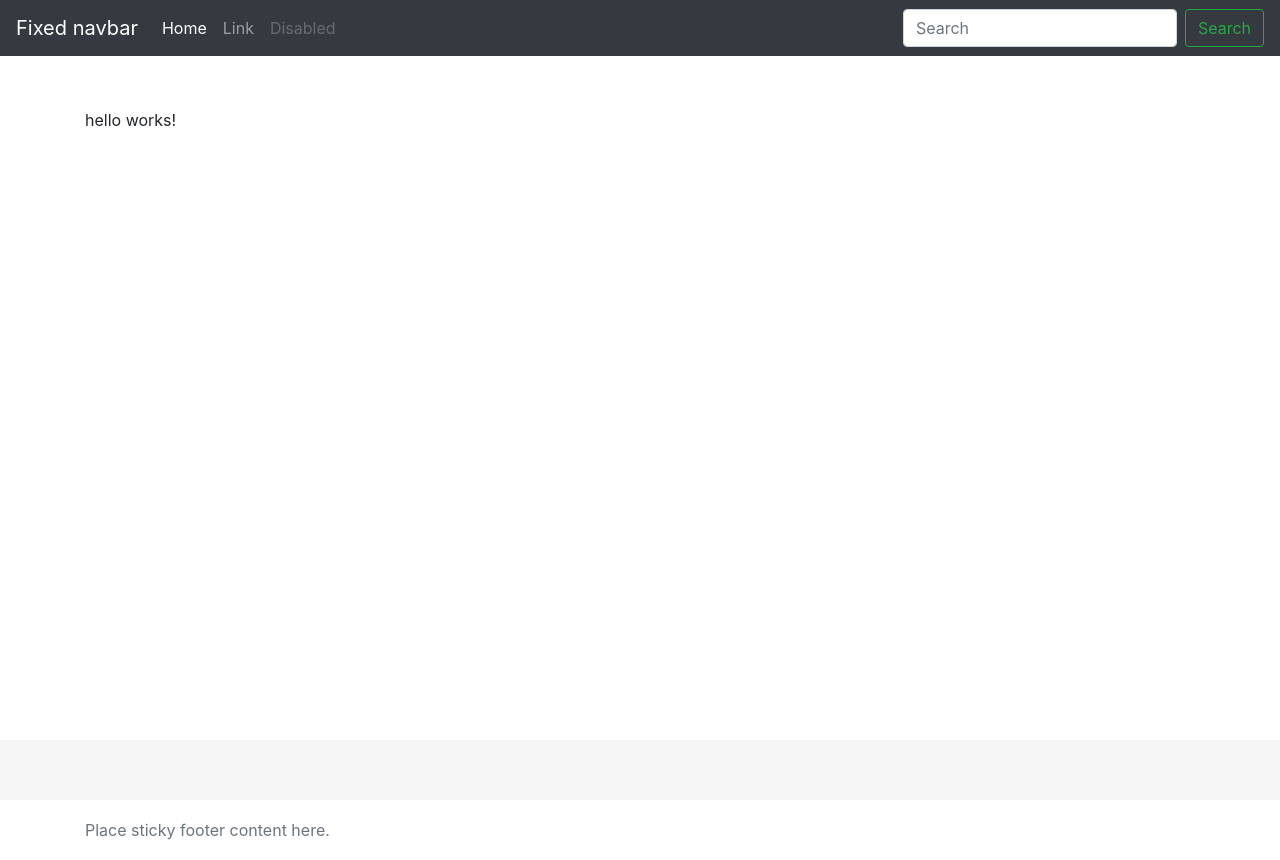
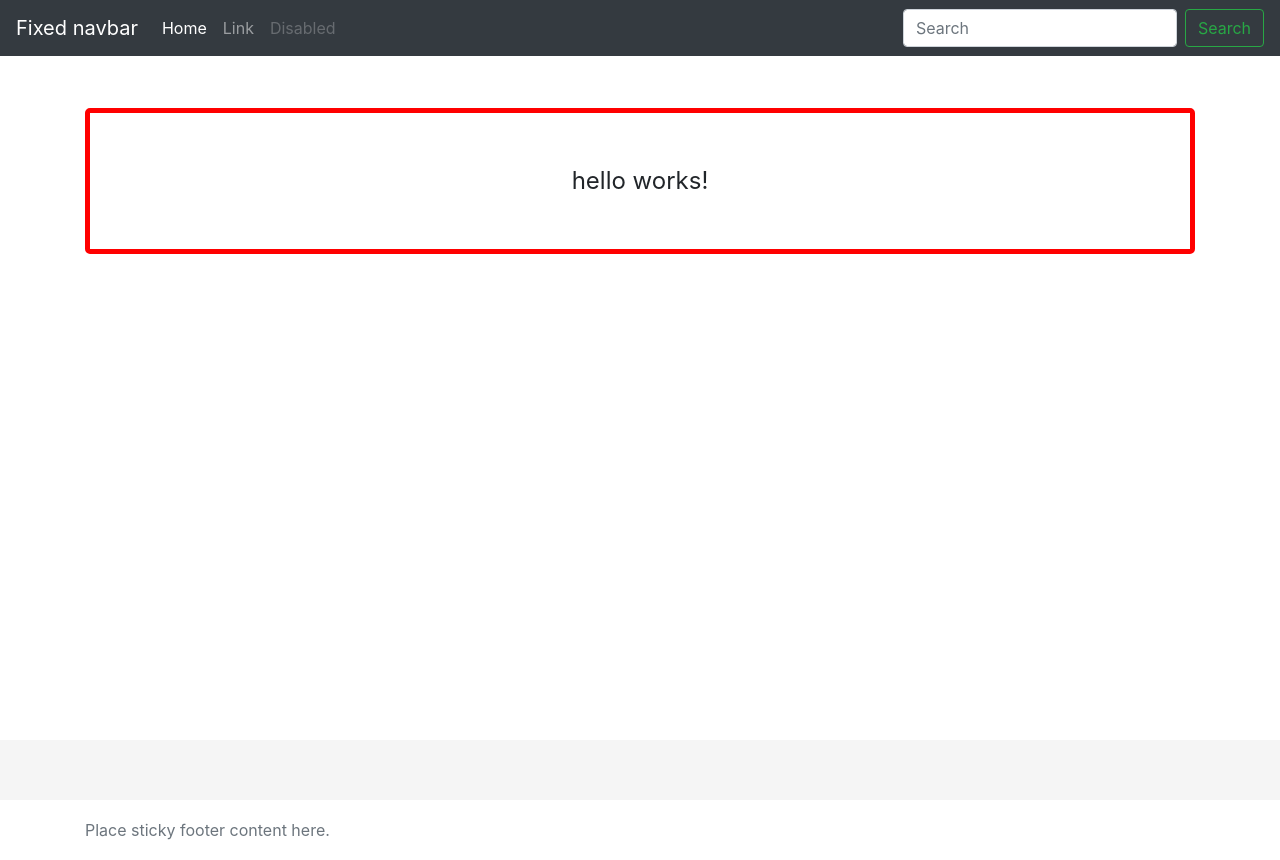
Before and after one commit to siposm/oktatas-frontend-dev, an Angular app in the folder modul-11/userManager/: page /hello in a window 1280 px wide. Built offline with nearby package versions, Linux system fonts and the light colour scheme.

Commit message:
hello component css updated

```diff
--- a/modul-11/userManager/src/app/hello/hello.component.scss
+++ b/modul-11/userManager/src/app/hello/hello.component.scss
@@ -0,0 +1,7 @@
+p {
+    border: 5px solid red;
+    border-radius: 5px;
+    font-size: x-large;
+    padding: 50px;
+    text-align: center;
+}
```
